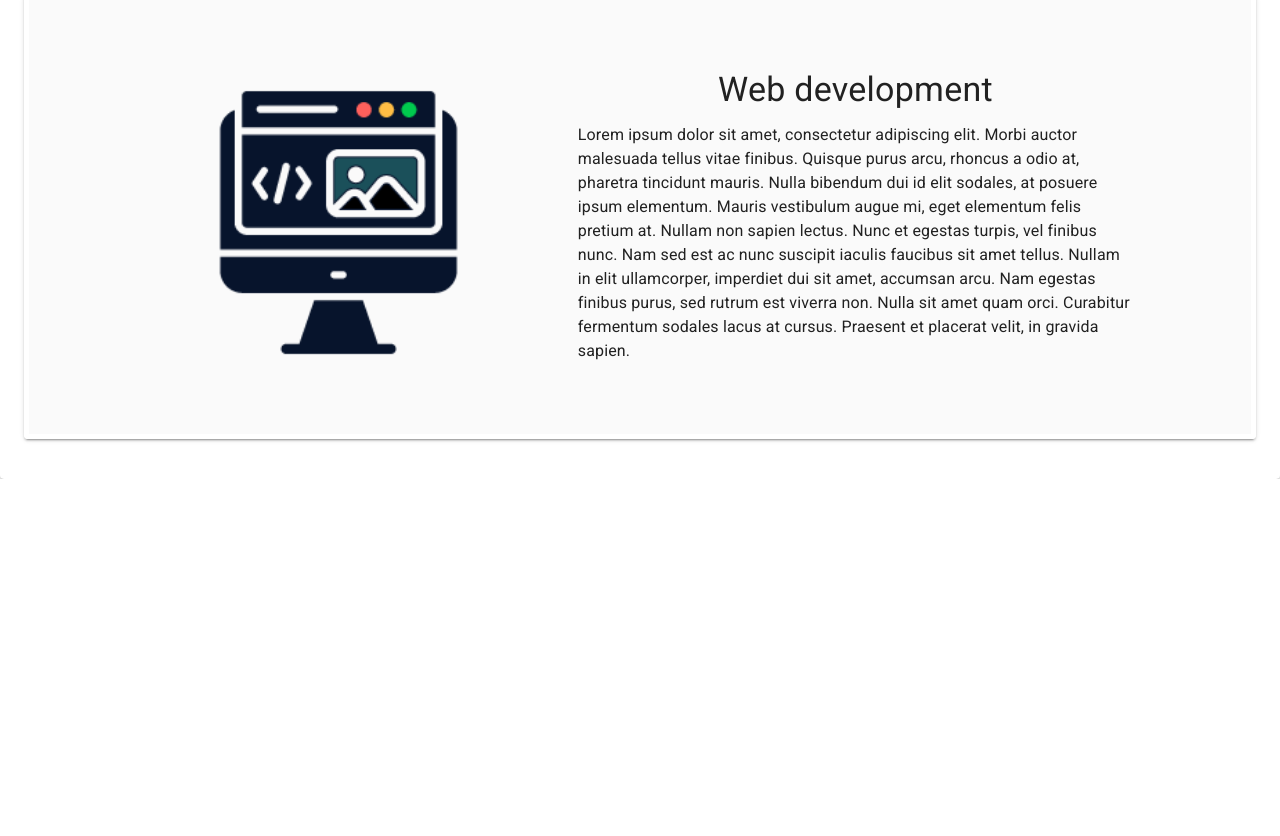
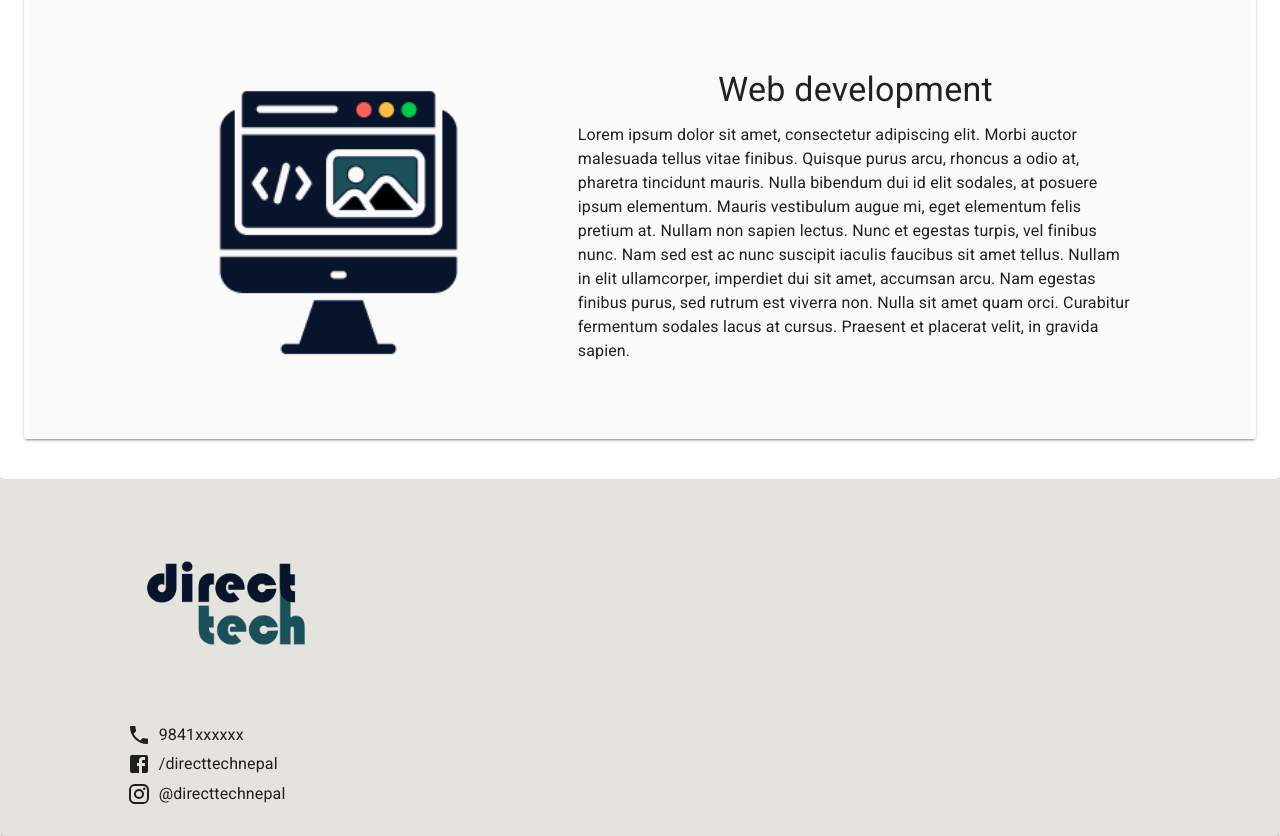
Before and after one commit to Robin-shrestha/DirectTechNepal, a React (Create React App) app: page / in a window 1280 px wide. Shown: the part 1127-1963 px from the top of the page. Before the commit the page ends 1606 px from the top, so only its background shows below. Built offline with nearby package versions, Linux system fonts and the light colour scheme.

Commit message:
first commit on spring branch

```diff
--- a/package.json
+++ b/package.json
@@ -15,6 +15,7 @@
     "react-router-dom": "^5.2.0",
     "react-scripts": "3.4.3",
     "react-slick": "^0.27.11",
+    "react-spring": "^8.0.27",
     "slick-carousel": "^1.8.1"
   },
   "scripts": {
--- a/src/App.js
+++ b/src/App.js
@@ -2,7 +2,7 @@ import React from "react";
 import Header from "./components/header/Header";
 import Home from "./components/home/Home";
 import { Switch, Route, Redirect } from "react-router-dom";
-// import Footer from "./components/footer/Footer";
+import Footer from "./components/footer/Footer";
 function App() {
   return (
     <div style={{ backgroundColor: "#fff" }}>
@@ -13,7 +13,7 @@ function App() {
           <Redirect to="/" />
         </Route>
       </Switch>
-      {/* <Footer /> */}
+      <Footer />
     </div>
   );
 }
```
Also changed, not shown: 2 other files (tests, documents, lock files or other folders).
